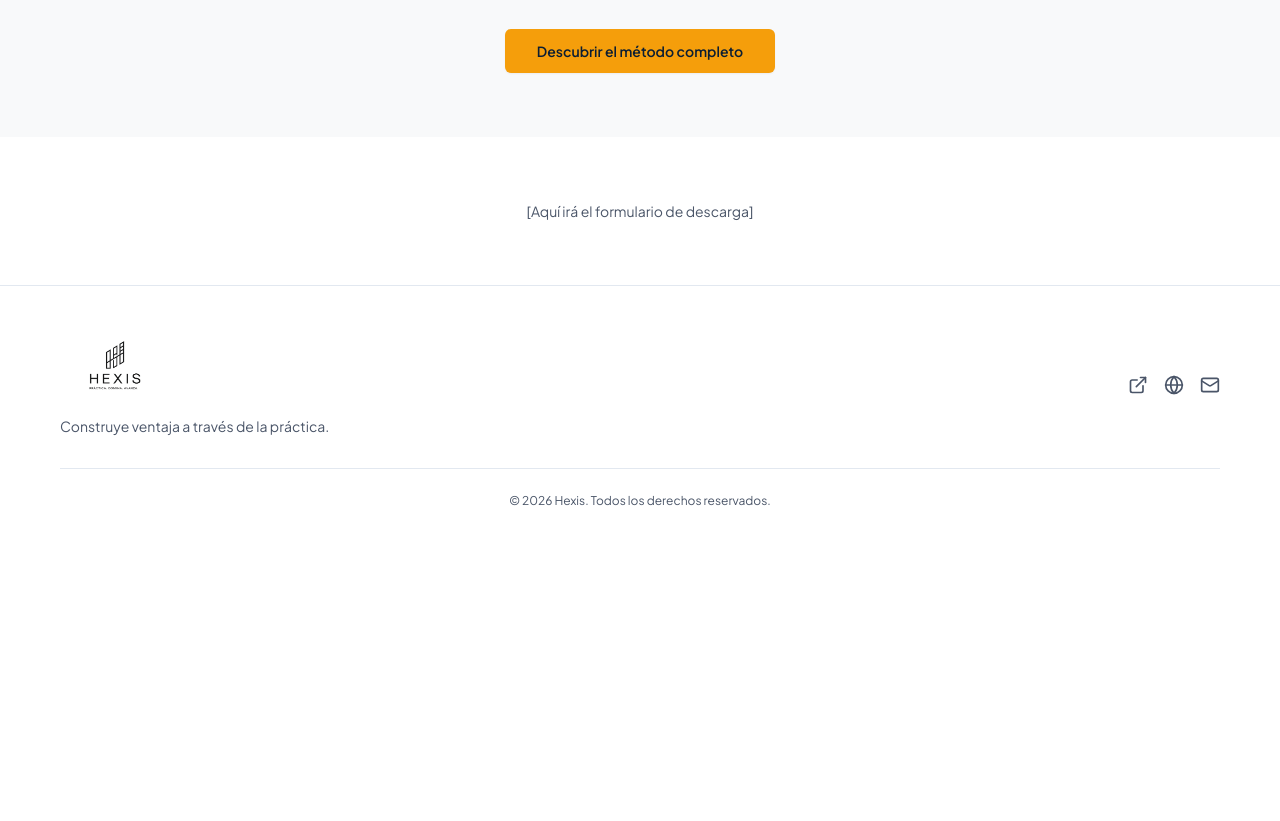
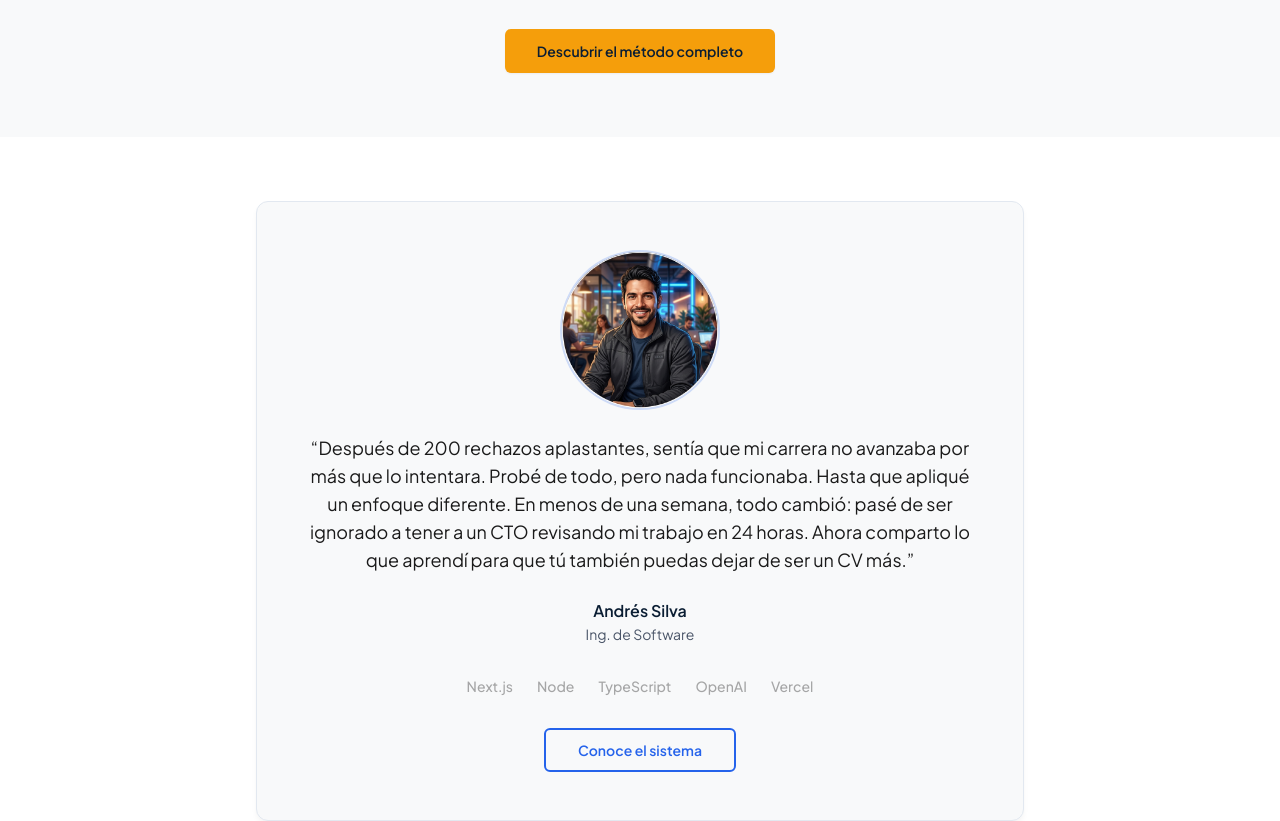
Before and after one commit to theghost1980/hexis, a Next.js app in the folder hexis-landing/: page / in a window 1280 px wide. Shown: the part 2080-2901 px from the top of the page. Before the commit the page ends 2637 px from the top, so only its background shows below. Built offline with nearby package versions, Linux system fonts and the light colour scheme.

Commit message:
dev: testimonial section added

```diff
--- a/hexis-landing/src/app/page.tsx
+++ b/hexis-landing/src/app/page.tsx
@@ -3,6 +3,7 @@ import { Footer } from "@/components/footer"
 import { HeroSection } from "@/components/sections/HeroSection"
 import { MarketPainSection } from "@/components/sections/MarketPainSection"
 import { HexisSystemSection } from "@/components/sections/HexisSystemSection"
+import { TestimonialSection } from "@/components/sections/TestimonialSection"
 
 export default function Home() {
   return (
@@ -15,6 +16,8 @@ export default function Home() {
 
         <HexisSystemSection />
 
+        <TestimonialSection />
+
         <section id="cta-form" className="mx-auto max-w-xl px-5 py-16 sm:py-16">
           <p className="text-center text-sm text-muted-foreground">
             [Aquí irá el formulario de descarga]
--- /dev/null
+++ b/hexis-landing/src/components/sections/TestimonialSection.tsx
@@ -0,0 +1,60 @@
+"use client"
+
+import Image from "next/image"
+import { Button } from "@/components/ui/button"
+
+export function TestimonialSection() {
+  return (
+    <section className="bg-white py-16 sm:py-16">
+      <div className="mx-auto max-w-container px-5">
+        <div className="mx-auto max-w-3xl rounded-xl border border-[#E2E8F0] bg-[#F8F9FA] p-8 text-center shadow-[0_4px_6px_-1px_rgba(0,0,0,0.05)] sm:p-12">
+          <div className="mx-auto mb-6 h-40 w-40 overflow-hidden rounded-full border-2 border-[#2563EB]/20">
+            <Image
+              src="/images/avatar-testimonial.png"
+              alt="Andrés Silva"
+              width={160}
+              height={160}
+              className="h-full w-full object-cover"
+            />
+          </div>
+
+          <p className="text-base leading-relaxed text-[#1A1A1A] sm:text-lg">
+            &ldquo;Después de 200 rechazos aplastantes, sentía que mi
+            carrera no avanzaba por más que lo intentara. Probé de todo, pero
+            nada funcionaba. Hasta que apliqué un enfoque diferente. En menos
+            de una semana, todo cambió: pasé de ser ignorado a tener a un CTO
+            revisando mi trabajo en 24 horas. Ahora comparto lo que aprendí
+            para que tú también puedas dejar de ser un CV más.&rdquo;
+          </p>
+
+          <p className="mt-6 font-semibold text-[#0B1E33]">
+            Andrés Silva
+          </p>
+          <p className="text-sm text-[#4A5568]">Ing. de Software</p>
+
+          <div className="mt-8 flex flex-wrap items-center justify-center gap-6 opacity-50 grayscale">
+            <span className="text-sm font-medium text-[#4A5568]">Next.js</span>
+            <span className="text-sm font-medium text-[#4A5568]">Node</span>
+            <span className="text-sm font-medium text-[#4A5568]">TypeScript</span>
+            <span className="text-sm font-medium text-[#4A5568]">OpenAI</span>
+            <span className="text-sm font-medium text-[#4A5568]">Vercel</span>
+          </div>
+
+          <div className="mt-8">
+            <Button
+              variant="outline-blue"
+              size="lg"
+              onClick={() =>
+                document
+                  .getElementById("hexis-system")
+                  ?.scrollIntoView({ behavior: "smooth" })
+              }
+            >
+              Conoce el sistema
+            </Button>
+          </div>
+        </div>
+      </div>
+    </section>
+  )
+}
```
Also changed, not shown: hexis-landing/public/images/avatar-testimonial.png (added), 1 other file (tests, documents, lock files or other folders).
